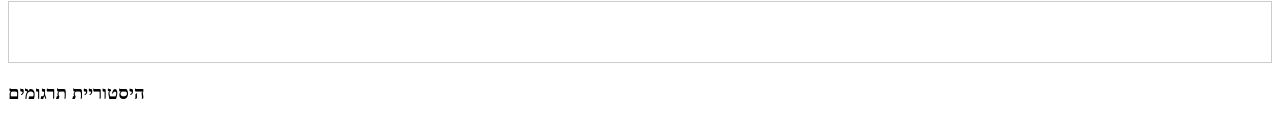
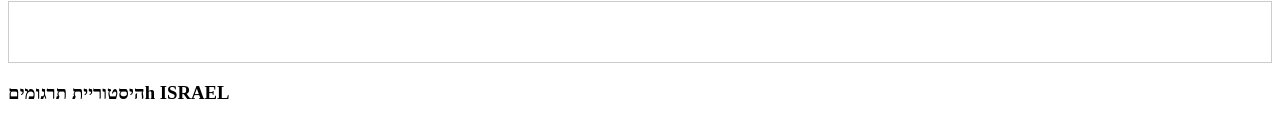
Before and after one commit to Nechami649Finkel/app-translator, a plain HTML site: page app/frontend/index.html in a window 1280 px wide. Shown: the part 229-366 px from the top of the page. Drawn offline with Linux system fonts and the light colour scheme.

Commit message:
add fetaure

```diff
--- a/app/frontend/index.html
+++ b/app/frontend/index.html
@@ -19,7 +19,7 @@
 <div id="result" style="border:1px solid #ccc; padding:10px; min-height:40px;"></div>
 
 
-<h3>היסטוריית תרגומים</h3>
+<h3>היסטוריית תרגומיםh ISRAEL</h3>
 <ul id="history"></ul>
 
 
```
